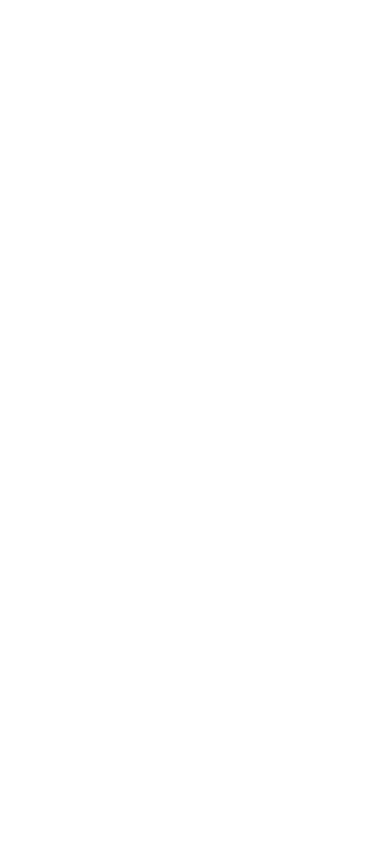
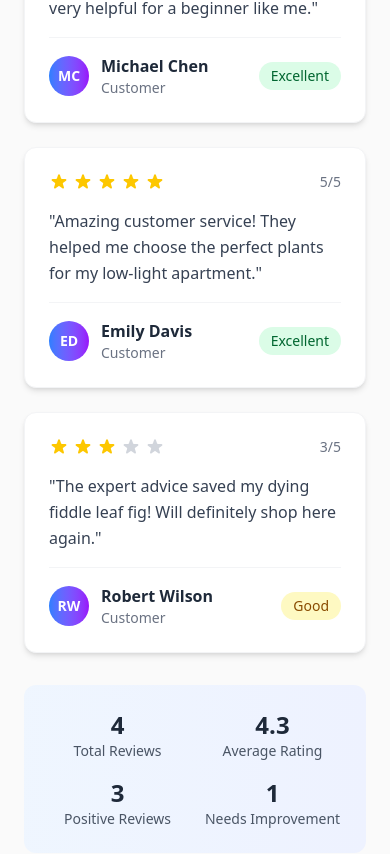
Before and after one commit to imran-86/Green-nest, a React (Vite) app: page / in a window 390 px wide. Shown: the part 6790-7644 px from the top of the page. Before the commit the page ends 6527 px from the top, so only its background shows below. Built offline with nearby package versions, Linux system fonts and the light colour scheme; no server answers.

Commit message:
Feedback Section Added In Home Optional Part

```diff
--- /dev/null
+++ b/src/Components/FeedbackList.jsx
@@ -0,0 +1,127 @@
+import React from 'react';
+
+const FeedbackList = () => {
+
+  const feedbackData = [
+    {
+      id: 1,
+      name: "Sarah Johnson",
+      feedback: "The snake plant I bought is thriving! Excellent quality and fast delivery. Highly recommended!",
+      rating: 5
+    },
+    {
+      id: 2,
+      name: "Michael Chen",
+      feedback: "My Monstera arrived in perfect condition. The care instructions were very helpful for a beginner like me.",
+      rating: 4
+    },
+    {
+      id: 3,
+      name: "Emily Davis",
+      feedback:  "Amazing customer service! They helped me choose the perfect plants for my low-light apartment.",
+      rating: 5
+    },
+    {
+      id: 4,
+      name: "Robert Wilson",
+      feedback: "The expert advice saved my dying fiddle leaf fig! Will definitely shop here again.",
+      rating: 3
+    }
+  ];
+
+
+  const renderStars = (rating) => {
+    return (
+      <div className="flex space-x-1">
+        {[...Array(5)].map((_, index) => (
+          <svg
+            key={index}
+            className={`w-5 h-5 ${index < rating ? 'text-yellow-400' : 'text-gray-300'}`}
+            fill="currentColor"
+            viewBox="0 0 20 20"
+          >
+            <path d="M9.049 2.927c.3-.921 1.603-.921 1.902 0l1.07 3.292a1 1 0 00.95.69h3.462c.969 0 1.371 1.24.588 1.81l-2.8 2.034a1 1 0 00-.364 1.118l1.07 3.292c.3.921-.755 1.688-1.54 1.118l-2.8-2.034a1 1 0 00-1.175 0l-2.8 2.034c-.784.57-1.838-.197-1.539-1.118l1.07-3.292a1 1 0 00-.364-1.118L2.98 8.72c-.783-.57-.38-1.81.588-1.81h3.461a1 1 0 00.951-.69l1.07-3.292z"/>
+          </svg>
+        ))}
+      </div>
+    );
+  };
+
+  return (
+    <div className="max-w-4xl mx-auto p-6">
+      <div className="text-center mb-8">
+        <h2 className="text-3xl font-bold text-gray-800 mb-2">Customer Feedback</h2>
+        <p className="text-gray-600">What our customers are saying about us</p>
+      </div>
+
+      <div className="grid grid-cols-1 md:grid-cols-2 gap-6">
+        {feedbackData.map((feedback) => (
+          <div
+            key={feedback.id}
+            className="bg-white rounded-xl shadow-md border border-gray-100 p-6 hover:shadow-lg transition-shadow duration-300"
+          >
+            <div className="flex items-center justify-between mb-4">
+              {renderStars(feedback.rating)}
+              <span className="text-sm text-gray-500 font-medium">
+                {feedback.rating}/5
+              </span>
+            </div>
+
+            <p className="text-gray-700 mb-4 leading-relaxed">
+              "{feedback.feedback}"
+            </p>
+            <div className="flex items-center justify-between pt-4 border-t border-gray-100">
+              <div className="flex items-center">
+                <div className="w-10 h-10 bg-gradient-to-r from-blue-500 to-purple-600 rounded-full flex items-center justify-center text-white font-bold text-sm">
+                  {feedback.name.split(' ').map(n => n[0]).join('')}
+                </div>
+                <div className="ml-3">
+                  <h3 className="font-semibold text-gray-800">{feedback.name}</h3>
+                  <p className="text-sm text-gray-500">Customer</p>
+                </div>
+              </div>
+              <div className={`px-3 py-1 rounded-full text-sm font-medium ${
+                feedback.rating >= 4 ? 'bg-green-100 text-green-800' :
+                feedback.rating >= 3 ? 'bg-yellow-100 text-yellow-800' :
+                'bg-red-100 text-red-800'
+              }`}>
+                {feedback.rating >= 4 ? 'Excellent' :
+                 feedback.rating >= 3 ? 'Good' : 'Average'}
+              </div>
+            </div>
+          </div>
+        ))}
+      </div>
+
+
+      <div className="mt-8 bg-gradient-to-r from-blue-50 to-indigo-50 rounded-xl p-6">
+        <div className="grid grid-cols-2 md:grid-cols-4 gap-4 text-center">
+          <div>
+            <div className="text-2xl font-bold text-gray-800">{feedbackData.length}</div>
+            <div className="text-sm text-gray-600">Total Reviews</div>
+          </div>
+          <div>
+            <div className="text-2xl font-bold text-gray-800">
+              {(feedbackData.reduce((sum, item) => sum + item.rating, 0) / feedbackData.length).toFixed(1)}
+            </div>
+            <div className="text-sm text-gray-600">Average Rating</div>
+          </div>
+          <div>
+            <div className="text-2xl font-bold text-gray-800">
+              {feedbackData.filter(item => item.rating >= 4).length}
+            </div>
+            <div className="text-sm text-gray-600">Positive Reviews</div>
+          </div>
+          <div>
+            <div className="text-2xl font-bold text-gray-800">
+              {feedbackData.filter(item => item.rating <= 3).length}
+            </div>
+            <div className="text-sm text-gray-600">Needs Improvement</div>
+          </div>
+        </div>
+      </div>
+    </div>
+  );
+};
+
+export default FeedbackList;
--- a/src/Pages/Home.jsx
+++ b/src/Pages/Home.jsx
@@ -6,6 +6,7 @@
 import LoadingSpinner from './LoadingSpinner';
 import Experts from '../Components/Experts';
 import { Link } from 'react-router';
+import FeedbackList from '../Components/FeedbackList';
 // import { useLocation } from 'react-router';
 
 const Home = () => {
@@ -44,6 +45,9 @@
 
             <Experts></Experts>
         </div>
+        <div>
+            <FeedbackList></FeedbackList>
+        </div>
        </div>
     );
 };
```
